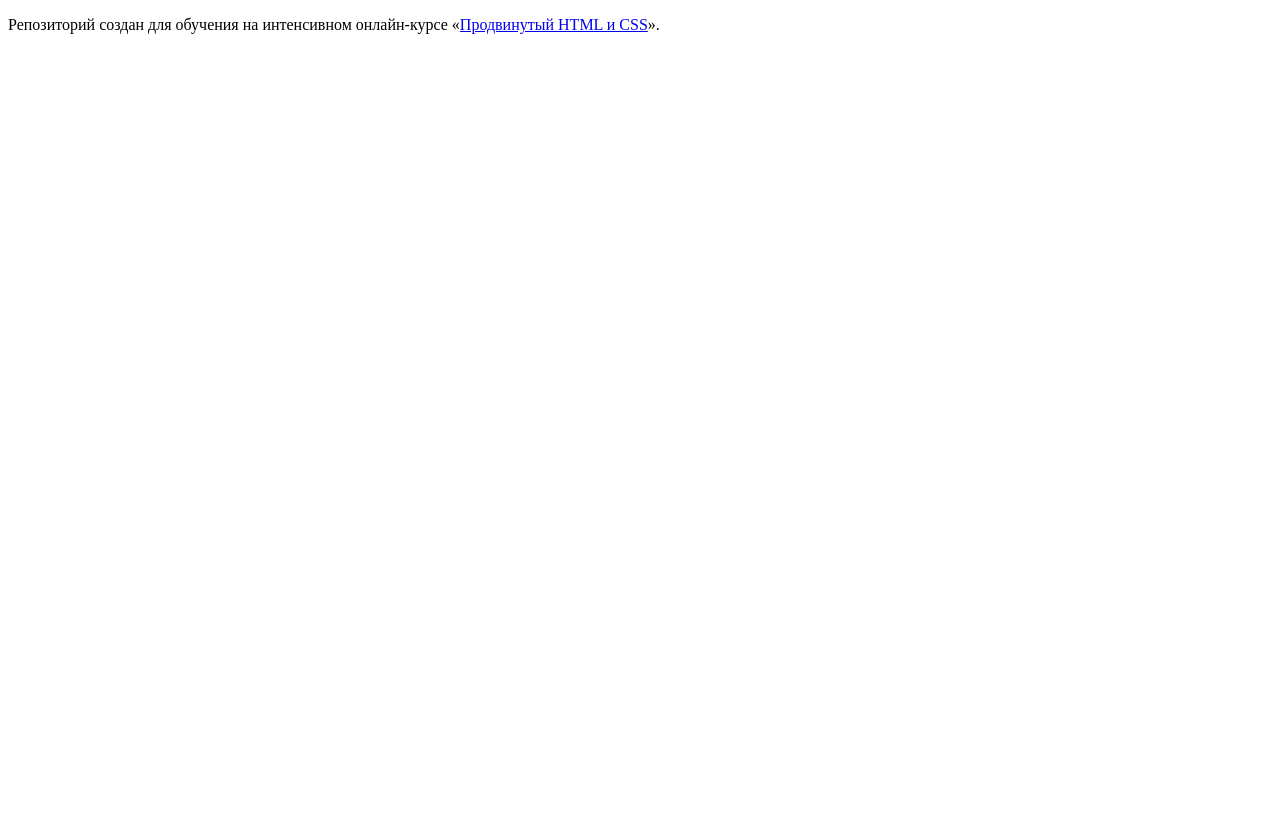
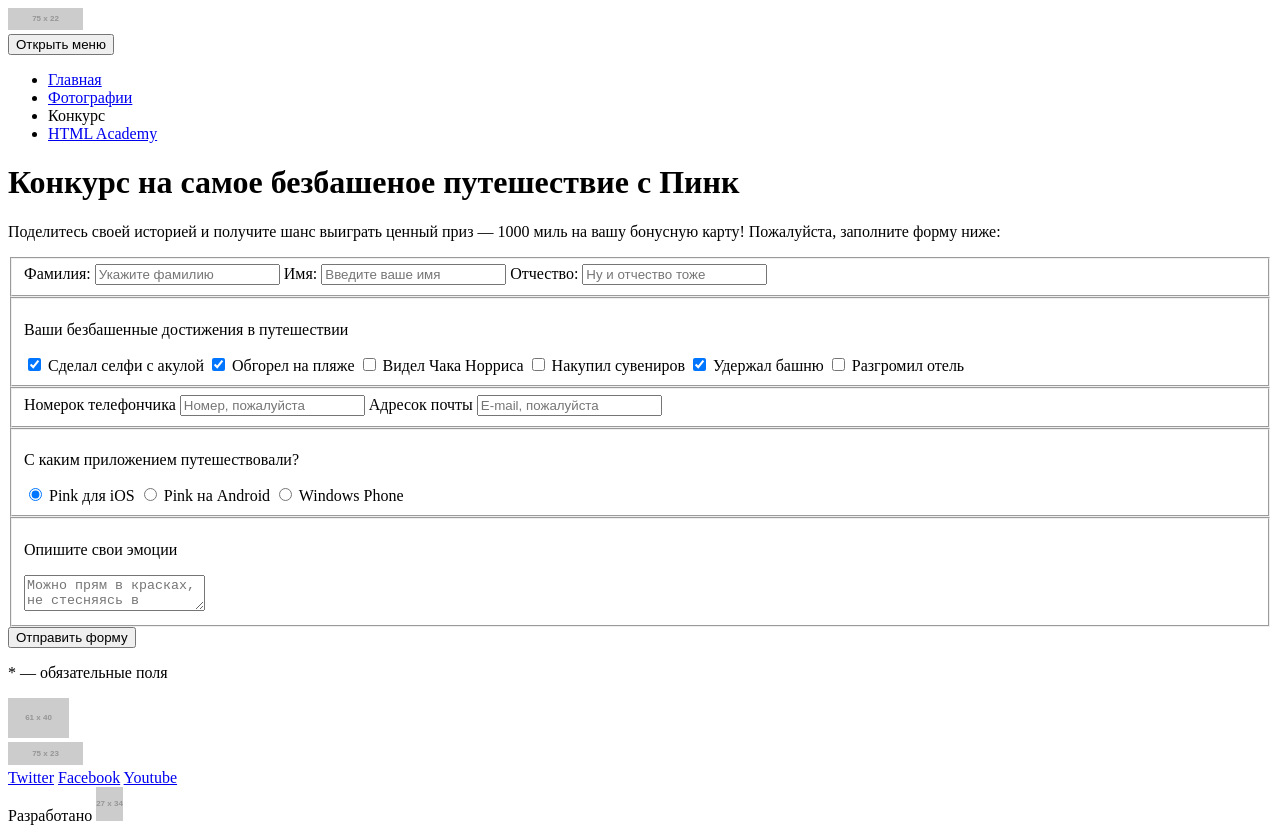
Before and after one commit to shakepompom/pink, a website: page form.html in a window 1280 px wide. Before the commit the page ends 800 px from the top, so only its background shows below. Drawn offline with Linux system fonts and the light colour scheme; placeholder pictures from the web are drawn by us.

Commit message:
form.html - done; changes: links in nav, uncapitalize letters

```diff
--- a/form.html
+++ b/form.html
@@ -2,11 +2,93 @@
 <html lang="ru">
   <head>
     <meta charset="utf-8">
-    <title>Пинк: фото</title>
+    <title>Пинк: конкурс</title>
   </head>
   <body>
-
-    <p>Репозиторий создан для обучения на интенсивном онлайн‑курсе «<a href="https://htmlacademy.ru/intensive/adaptive">Продвинутый HTML и CSS</a>».</p>
-
+    <header class="page-header">
+      <div class="logo  logo--white">
+        <a href="index.html"><img src="http://placehold.it/75x22" alt=""></a>
+      </div>
+      <nav class="main-nav">
+        <button class="main-nav__toggle">Открыть меню</button>
+        <!-- <div class="main-nav__wrapper"> -->
+          <ul class="main-nav__items">
+            <li class="main-nav__item"><a href="index.html">Главная</a></li>
+            <li class="main-nav__item"><a href="photo.html">Фотографии</a></li>
+            <li class="main-nav__item  main-nav__item--active">Конкурс</li>
+            <li class="main-nav__item"><a href="https://htmlacademy.ru/">HTML Academy</a></li>
+          </ul>
+        <!-- </div> -->
+      </nav>
+    </header>
+    <main class="page-main">
+      <h1 class="page-main__title">Конкурс на самое безбашеное путешествие с Пинк</h1>
+      <p class="page-main__description">Поделитесь своей историей и получите шанс выиграть ценный приз — 1000 миль на вашу бонусную карту! Пожалуйста, заполните форму ниже:</p>
+      <div class="form">
+        <form class="competition" action="#" method="post">
+          <fieldset class="competition__name">
+            <label for="surname">Фамилия:</label>
+            <input type="text" name="surname" id="surname" placeholder="Укажите фамилию">
+            <label for="name">Имя:</label>
+            <input type="text" name="name" id="name" placeholder="Введите ваше имя">
+            <label for="patronymic">Отчество:</label>
+            <input type="text" name="patronymic" id="patronymic" placeholder="Ну и отчество тоже">
+          </fieldset>
+          <fieldset class="competition__achievement">
+            <p>Ваши безбашенные достижения в путешествии</p>
+            <input type="checkbox" name="achievement" id="selfie" value="selfie" checked>
+            <label for="selfie">Сделал селфи с акулой</label>
+            <input type="checkbox" name="achievement" id="burnt" value="burnt" checked>
+            <label for="burnt">Обгорел на пляже</label>
+            <input type="checkbox" name="achievement" id="chuck-norris" value="chuck-norris">
+            <label for="chuck-norris">Видел Чака Норриса</label>
+            <input type="checkbox" name="achievement" id="present" value="present">
+            <label for="present">Накупил сувениров</label>
+            <input type="checkbox" name="achievement" id="tower" value="tower" checked>
+            <label for="tower">Удержал башню</label>
+            <input type="checkbox" name="achievement" id="hotel" value="hotel">
+            <label for="hotel">Разгромил отель</label>
+          </fieldset>
+          <fieldset class="competition__contacts">
+            <label for="tel">Номерок телефончика</label>
+            <input type="tel" name="tel" id="tel" placeholder="Номер, пожалуйста">
+            <label for="email">Адресок почты</label>
+            <input type="email" name="email" id="email" placeholder="E-mail, пожалуйста">
+          </fieldset>
+          <fieldset class="competition__app">
+            <p>С каким приложением путешествовали?</p>
+            <input type="radio" name="app" id="iOS" value="iOS" checked>
+            <label for="iOS">Pink для iOS</label>
+            <input type="radio" name="app" id="Android" value="Android">
+            <label for="Android">Pink на Android</label>
+            <input type="radio" name="app" id="Windows" value="Windows">
+            <label for="Windows">Windows Phone</label>
+          </fieldset>
+          <fieldset class="competition__emotions">
+            <p>Опишите свои эмоции</p>
+            <textarea name="emotions" placeholder="Можно прям в красках, не стесняясь в выражениях"></textarea>
+          </fieldset>
+          <button class="btn  competition__submit" type="submit">Отправить форму</button>
+          <p>* — обязательные поля</p>
+        </form>
+      </div>
+    </main>
+    <footer class="page__footer  page__footer--inner">
+      <div class="logo  logo--glasses">
+        <a href="index.html"><img src="http://placehold.it/61x40" alt=""></a>
+      </div>
+      <div class="logo  logo--black">
+        <a href="index.html"><img src="http://placehold.it/75x23" alt=""></a>
+      </div>
+      <div class="social">
+        <a href="#" class="social__icon  social__icon--twitter">Twitter</a>
+        <a href="#" class="social__icon  social__icon--facebook">Facebook</a>
+        <a href="#" class="social__icon  social__icon--youtube">Youtube</a>
+      </div>
+      <div class="copyrights">
+        Разработано
+        <a href="https://htmlacademy.ru/"><img class="logo  logo--html-academy" src="http://placehold.it/27x34" alt=""></a>
+      </div>
+    </footer>
   </body>
 </html>
```
Also changed, not shown: index.html (+3 -3 lines), photo.html (+19 -19 lines).
